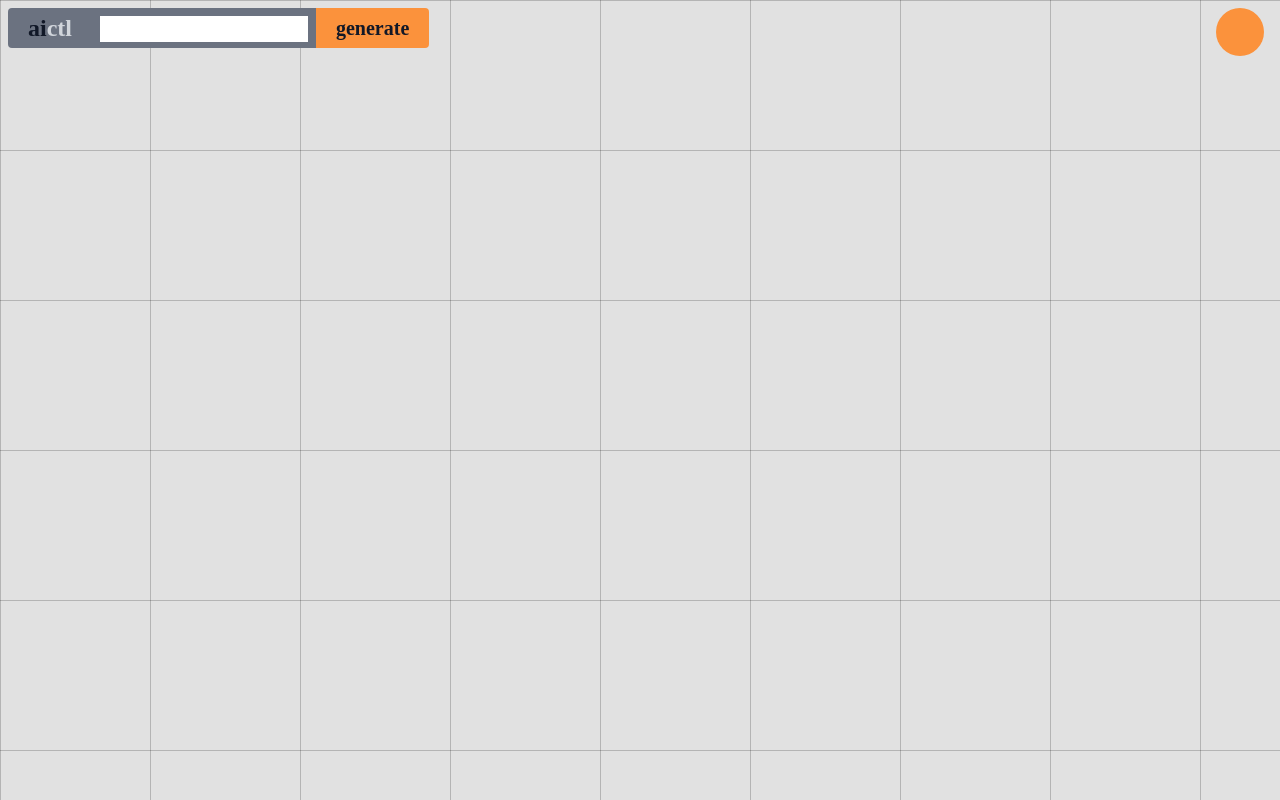
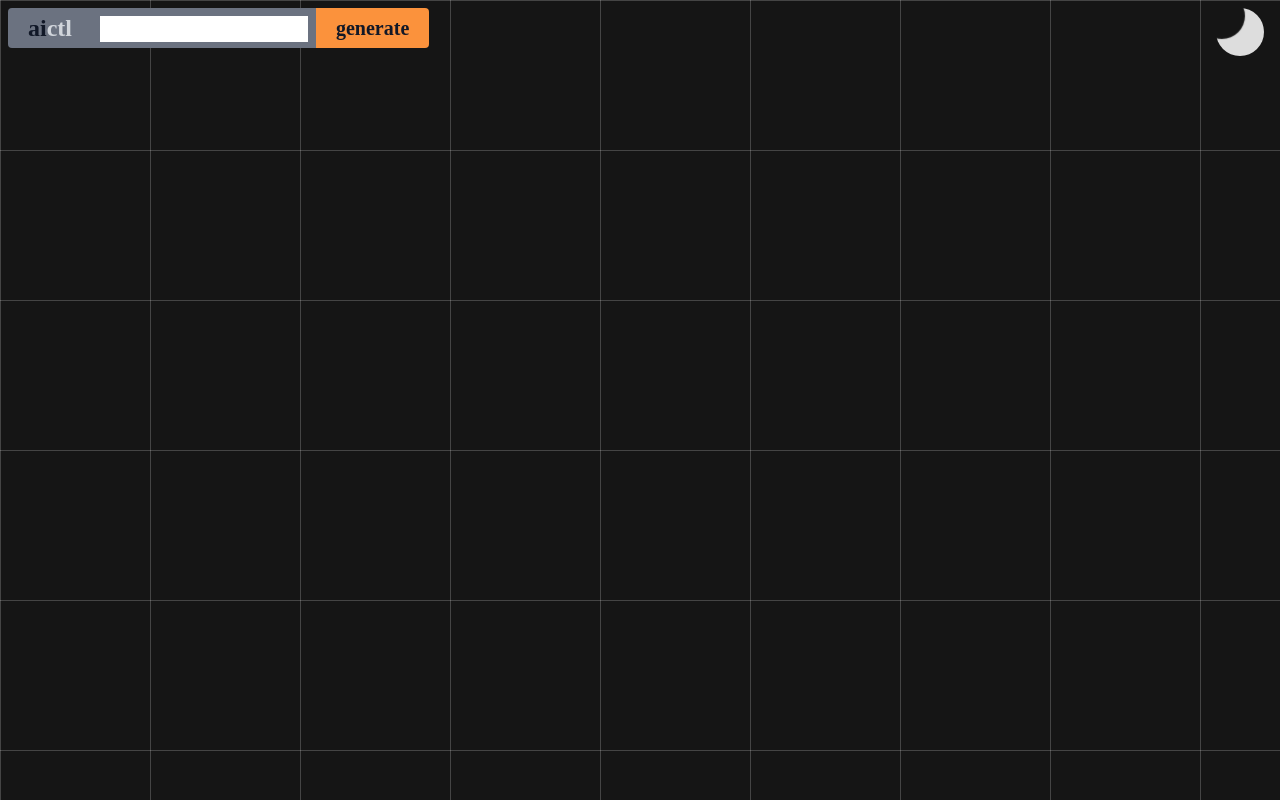
Before and after one commit to trizko/aictl, a Svelte app in the folder frontend/: page / in a window 1280 px wide. Built offline with nearby package versions, Linux system fonts and the light colour scheme.

Commit message:
Update to make dark mode the default mode

```diff
--- a/frontend/src/components/ThemeToggle.svelte
+++ b/frontend/src/components/ThemeToggle.svelte
@@ -1,5 +1,8 @@
 <script>
-  let darkMode = false;
+    let darkMode = true;
+    darkMode
+            ? document.body.classList.add("dark")
+            : document.body.classList.remove("dark");
 
   function handleSwitchDarkMode() {
     darkMode = !darkMode;
```
